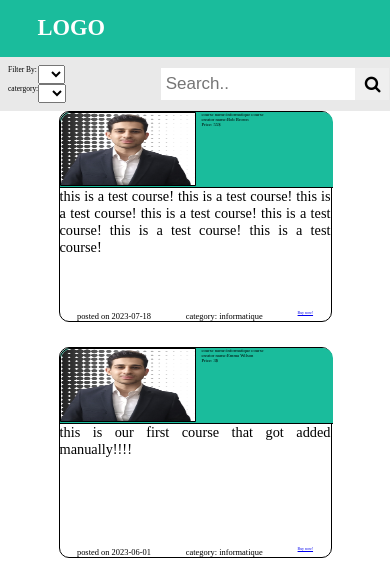
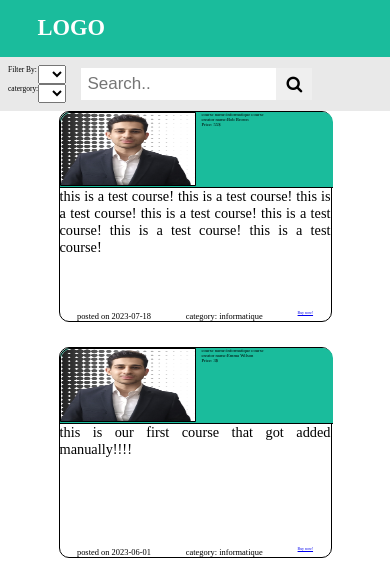
Before and after one commit to ahmad-hawchar/coursero-project, a PHP site: page /course-search.php in a window 390 px wide. Shown: the top 583 px of the page. Run offline with PHP 8.4, Linux system fonts and the light colour scheme; data comes from the database, SQL or seed files in the repository.

Commit message:
edit search bar

```diff
--- a/course-search.css
+++ b/course-search.css
@@ -11,6 +11,11 @@ flex-direction: column;}
   box-sizing: border-box;
 }
 
+.search {
+  overflow: hidden;
+  background-color: #e9e9e9;
+  margin-left: 90px;
+}
 
 header {
   width: 100%;
@@ -69,6 +74,9 @@ nav ul.active {
   header {
     padding: 2.2rem 5rem;
   }
+  .search {
+    margin-left: 60px;
+  }
 }
 @media only screen and (max-width: 767px) {
   html {
@@ -97,6 +105,9 @@ nav ul.active {
     gap: 0;
     z-index: 2;
   }
+  .search {
+    margin-left: 30px;
+  }
 }
 @media only screen and (max-width: 575px) {
   html {
@@ -110,6 +121,9 @@ nav ul.active {
     height: calc(100vh - 65.18px);
     z-index: 2;
   }
+  .search {
+    margin-left: 10px;
+  }
 }
 .footer {
   margin-top: auto;
@@ -119,11 +133,6 @@ nav ul.active {
   padding: 16px;
 }
 
-.search {
-  overflow: hidden;
-  background-color: #e9e9e9;
-  margin-left: 90px;
-}
 
 
 .search a {
```
Also changed, not shown: search.css (+16 -6 lines).
